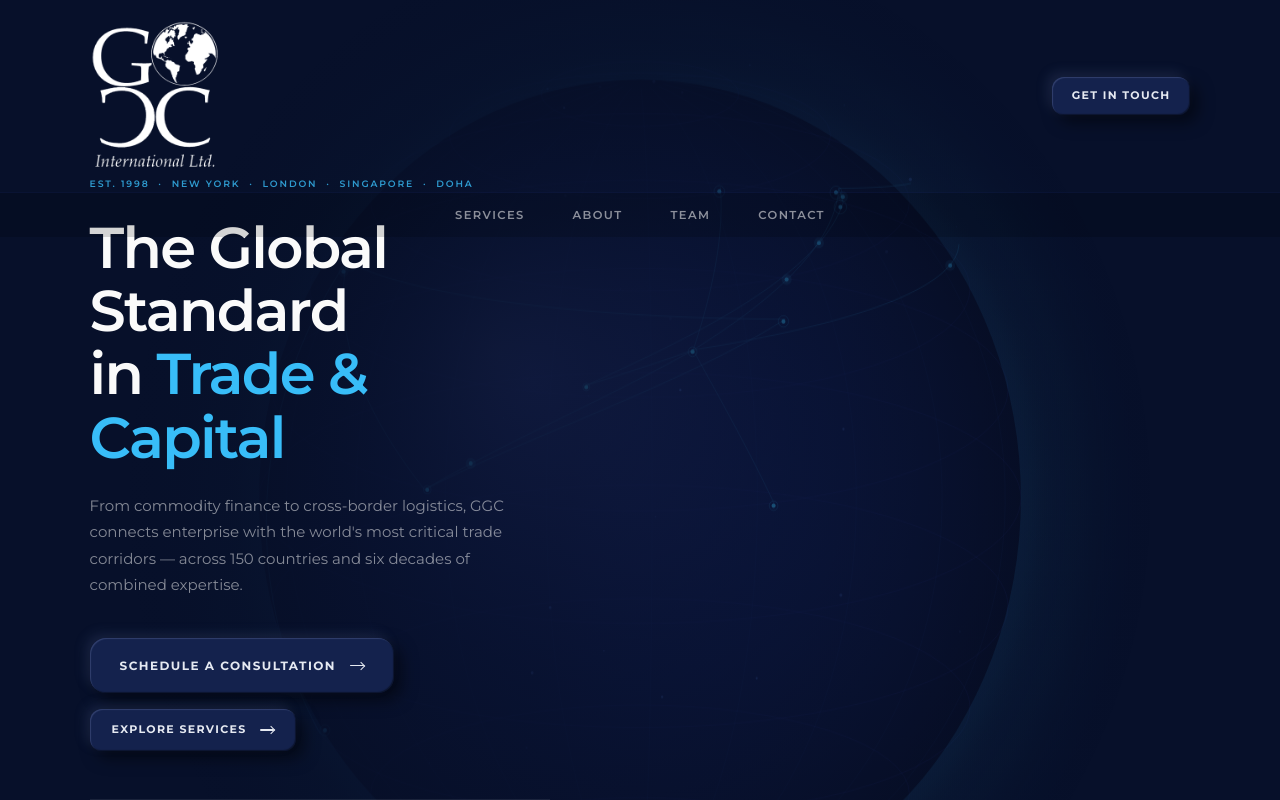
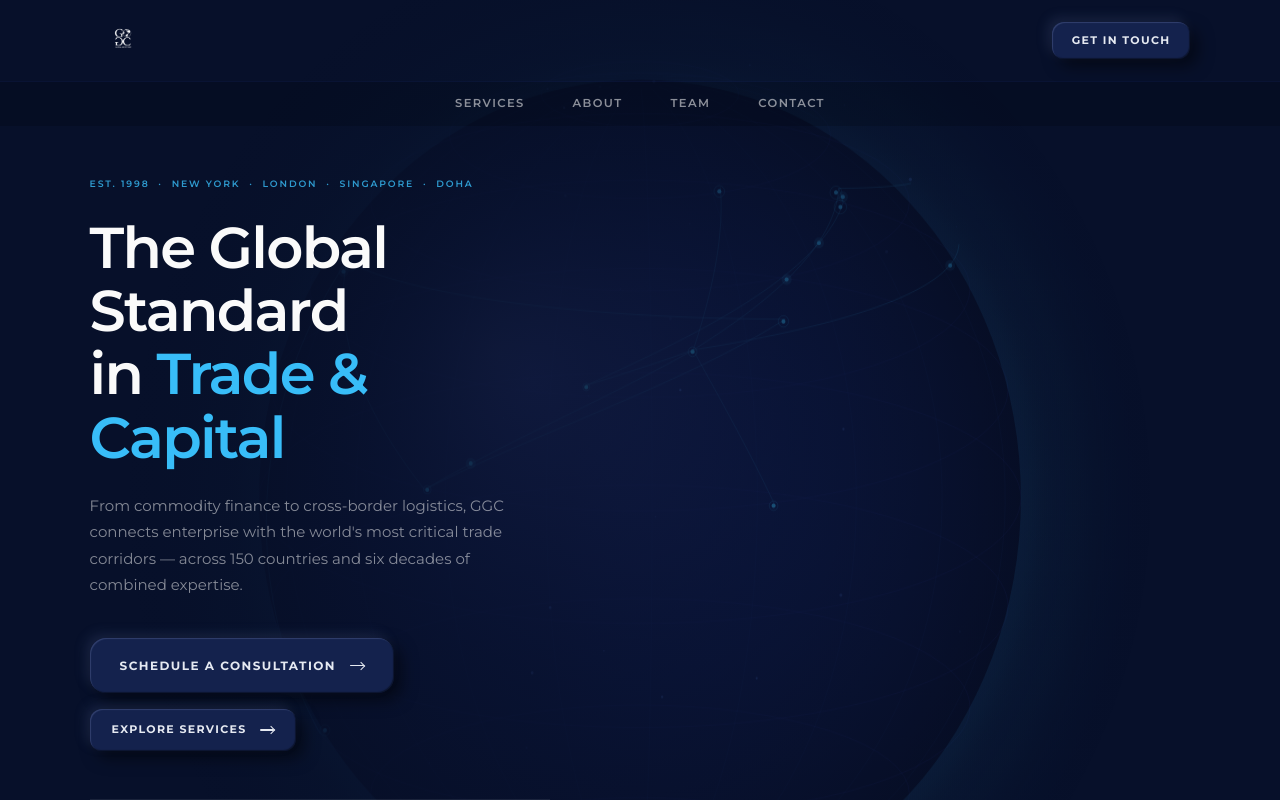
Before and after one commit to ahmedsoudan84/GCC, a Next.js app: page / in a window 1280 px wide. Shown: the top 800 px of the page. Built offline with nearby package versions, Linux system fonts and the light colour scheme.

Commit message:
Replace logo with GCC Light (1).png, halve navbar size
- Copy GCC Light (1).png to public/ and use it in Navbar,
  CinematicIntro, and Footer
- Navbar logo width: 130px → 65px (50% reduction)

https://claude.ai/code/session_01KwBjn32GpURRk5JLGwhUGn

```diff
--- a/src/app/navbar.css
+++ b/src/app/navbar.css
@@ -48,7 +48,7 @@
 }
 
 .nav-logo img {
-  width: 130px;
+  width: 65px;
   height: auto;
   display: block;
   object-fit: contain;
--- a/src/components/CinematicIntro.tsx
+++ b/src/components/CinematicIntro.tsx
@@ -276,7 +276,7 @@ export default function CinematicIntro({ onComplete }: CinematicIntroProps) {
             transition={{ duration: 0.7, ease: [0.16, 1, 0.3, 1] }}
           >
             <Image
-              src="/GDC_Logo_White.png"
+              src="/GCC Light (1).png"
               alt="Global Group Corp."
               width={220}
               height={70}
--- a/src/components/Footer.tsx
+++ b/src/components/Footer.tsx
@@ -36,7 +36,7 @@ export default function Footer() {
           {/* Brand */}
           <div>
             <Image
-              src="/GDC_Logo_White.png"
+              src="/GCC Light (1).png"
               alt="GGC"
               width={110}
               height={36}
--- a/src/components/Navbar.tsx
+++ b/src/components/Navbar.tsx
@@ -33,7 +33,7 @@ export default function Navbar() {
       {/* Top bar */}
       <div className="nav-bar">
         <Link href="/" className="nav-logo">
-          <Image src="/GDC_Logo_White.png" alt="Global Group Corp." width={260} height={80} priority />
+          <Image src="/GCC Light (1).png" alt="Global Group Corp." width={130} height={40} priority />
         </Link>
 
         <Link href="/contact" className="nav-cta">Get in Touch</Link>
```
Also changed, not shown: public/GCC Light (1).png (added).
